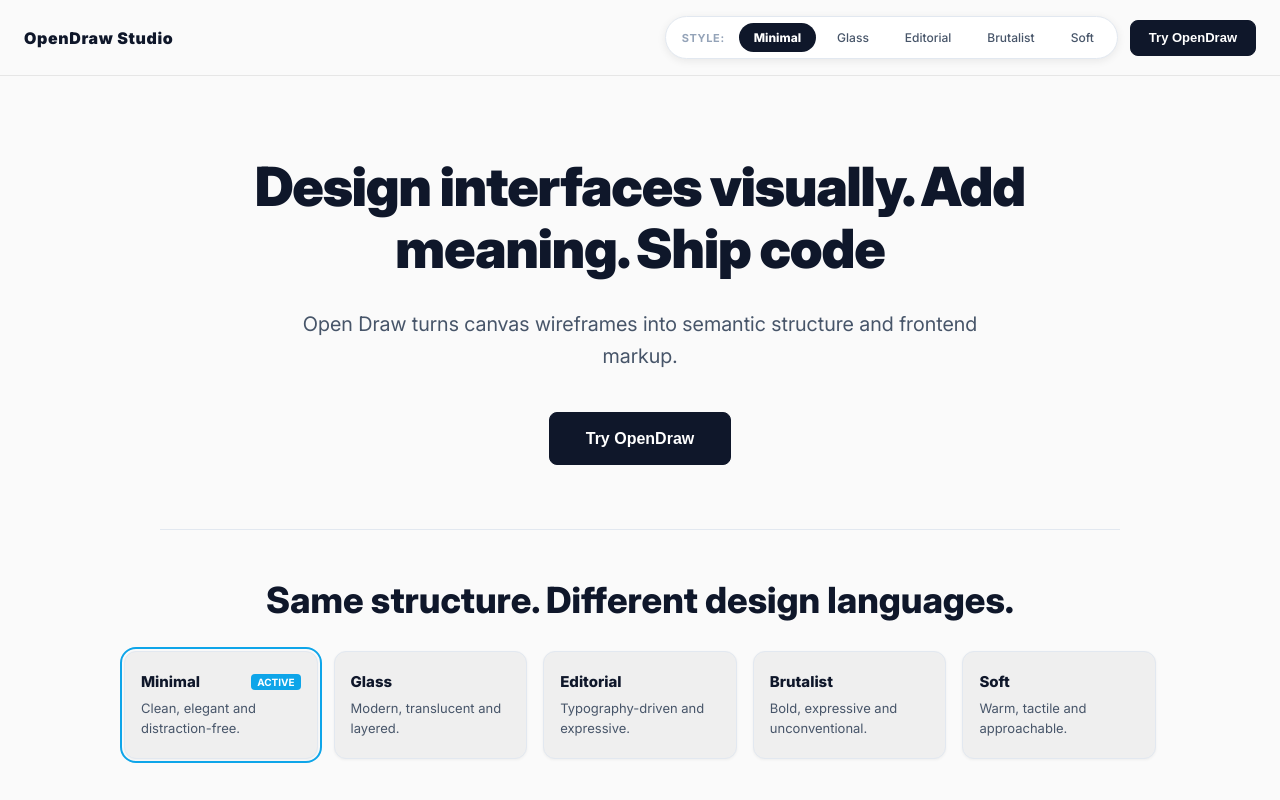
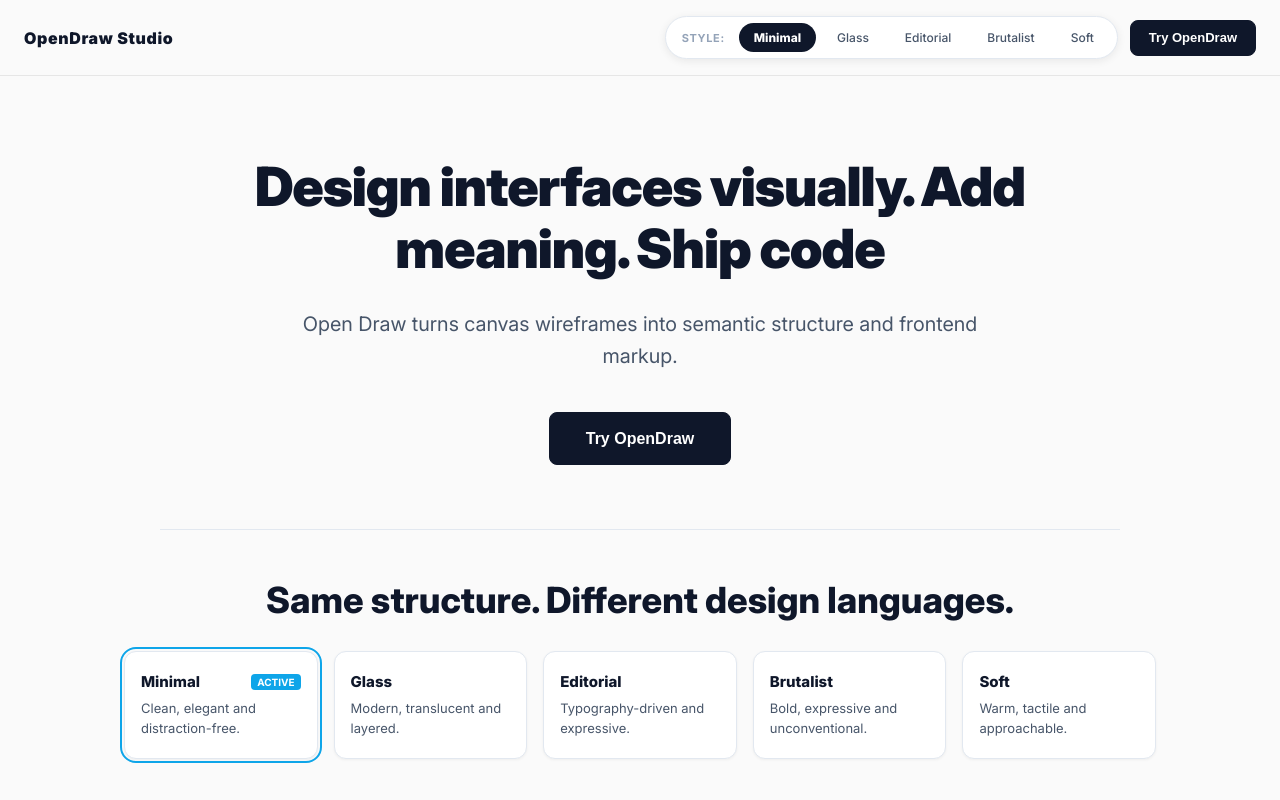
Before and after one commit to Chandu4221/open-draw, a React (Vite) app in the folder apps/studio/: page / in a window 1280 px wide. Built offline with nearby package versions, Linux system fonts and the light colour scheme; what @open-draw/canvas would draw is missing.

Commit message:
fix(landing): use backgroundColor instead of background shorthand to prevent clearing card styles

```diff
--- a/apps/studio/src/components/landing/LandingFeatures.tsx
+++ b/apps/studio/src/components/landing/LandingFeatures.tsx
@@ -110,11 +110,10 @@ export function LandingFeatures({
                 outline: isSelected ? `2px solid ${theme.accent}` : "none",
                 outlineOffset: "2px",
                 position: "relative",
-                background: isSelected
-                  ? theme.id === "glass"
+                backgroundColor:
+                  isSelected && theme.id === "glass"
                     ? "rgba(255, 255, 255, 0.12)"
-                    : undefined
-                  : undefined,
+                    : theme.card.backgroundColor,
               }}
             >
               <div
```
